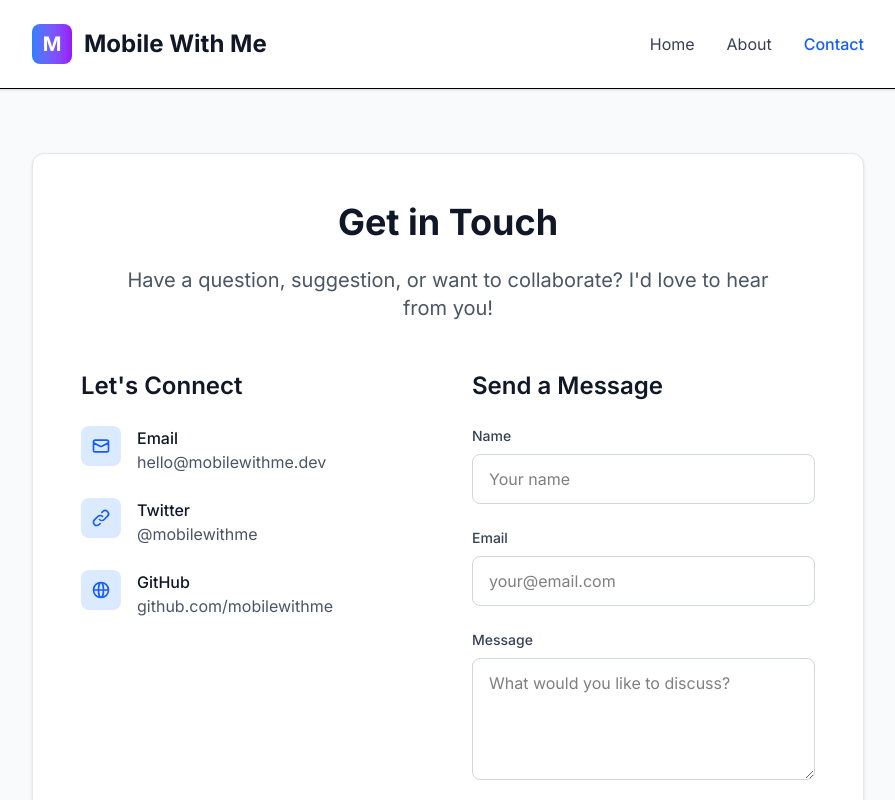
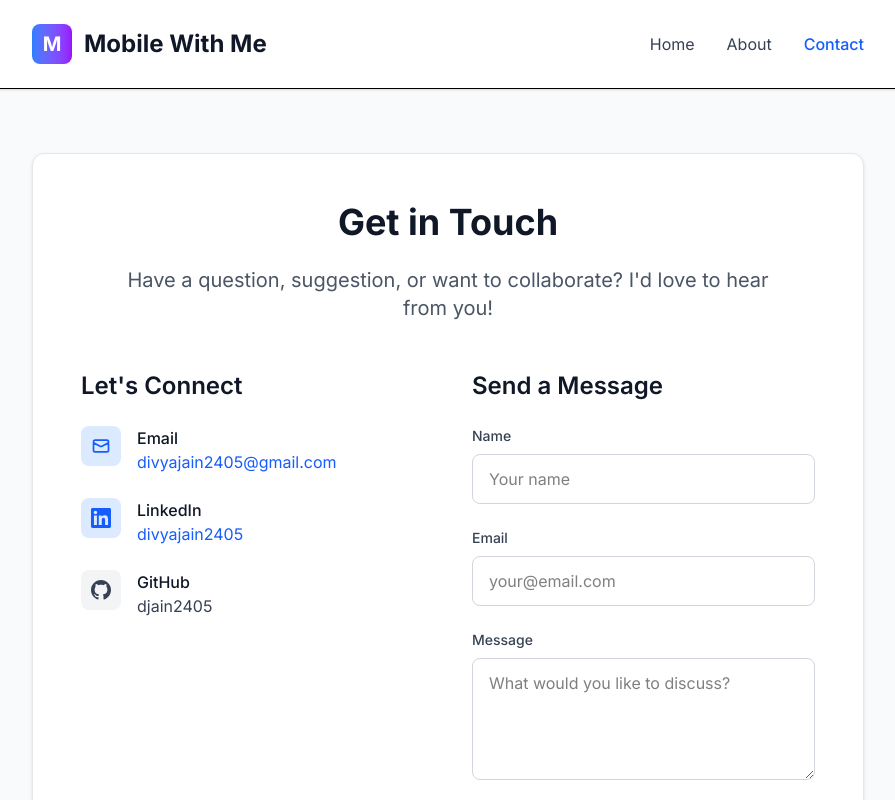
Before and after one commit to djain2405/mobile-with-me-blog, a Next.js app: page /contact in a window 1280 px wide. Shown: the top 800 px of the page, without its empty margins (192-1087 px from the left). Built offline with nearby package versions, Linux system fonts and the light colour scheme.

Commit message:
fix the contact page

```diff
--- a/src/app/contact/page.tsx
+++ b/src/app/contact/page.tsx
@@ -45,31 +45,37 @@
                   </div>
                   <div>
                     <h3 className="font-medium text-gray-900">Email</h3>
-                    <p className="text-gray-600">hello@mobilewithme.dev</p>
+                    <a href="mailto:divyajain2405@gmail.com" className="text-blue-600 hover:text-blue-800 transition-colors">
+                      divyajain2405@gmail.com
+                    </a>
                   </div>
                 </div>
 
                 <div className="flex items-start space-x-4">
                   <div className="w-10 h-10 bg-blue-100 rounded-lg flex items-center justify-center flex-shrink-0">
-                    <svg className="w-5 h-5 text-blue-600" fill="none" stroke="currentColor" viewBox="0 0 24 24">
-                      <path strokeLinecap="round" strokeLinejoin="round" strokeWidth={2} d="M13.828 10.172a4 4 0 00-5.656 0l-4 4a4 4 0 105.656 5.656l1.102-1.101m-.758-4.899a4 4 0 005.656 0l4-4a4 4 0 00-5.656-5.656l-1.1 1.1" />
+                    <svg className="w-5 h-5 text-blue-600" fill="currentColor" viewBox="0 0 24 24">
+                      <path d="M20.447 20.452h-3.554v-5.569c0-1.328-.027-3.037-1.852-3.037-1.853 0-2.136 1.445-2.136 2.939v5.667H9.351V9h3.414v1.561h.046c.477-.9 1.637-1.85 3.37-1.85 3.601 0 4.267 2.37 4.267 5.455v6.286zM5.337 7.433c-1.144 0-2.063-.926-2.063-2.065 0-1.138.92-2.063 2.063-2.063 1.14 0 2.064.925 2.064 2.063 0 1.139-.925 2.065-2.064 2.065zm1.782 13.019H3.555V9h3.564v11.452zM22.225 0H1.771C.792 0 0 .774 0 1.729v20.542C0 23.227.792 24 1.771 24h20.451C23.2 24 24 23.227 24 22.271V1.729C24 .774 23.2 0 22.222 0h.003z"/>
                     </svg>
                   </div>
                   <div>
-                    <h3 className="font-medium text-gray-900">Twitter</h3>
-                    <p className="text-gray-600">@mobilewithme</p>
+                    <h3 className="font-medium text-gray-900">LinkedIn</h3>
+                    <a href="https://www.linkedin.com/in/divyajain2405/" target="_blank" rel="noopener noreferrer" className="text-blue-600 hover:text-blue-800 transition-colors">
+                      divyajain2405
+                    </a>
                   </div>
                 </div>
 
                 <div className="flex items-start space-x-4">
-                  <div className="w-10 h-10 bg-blue-100 rounded-lg flex items-center justify-center flex-shrink-0">
-                    <svg className="w-5 h-5 text-blue-600" fill="none" stroke="currentColor" viewBox="0 0 24 24">
-                      <path strokeLinecap="round" strokeLinejoin="round" strokeWidth={2} d="M21 12a9 9 0 01-9 9m9-9a9 9 0 00-9-9m9 9H3m9 9a9 9 0 01-9-9m9 9c1.657 0 3-4.03 3-9s-1.343-9-3-9m0 18c-1.657 0-3-4.03-3-9s1.343-9 3-9m-9 9a9 9 0 019-9" />
+                  <div className="w-10 h-10 bg-gray-100 rounded-lg flex items-center justify-center flex-shrink-0">
+                    <svg className="w-5 h-5 text-gray-700" fill="currentColor" viewBox="0 0 24 24">
+                      <path d="M12 0c-6.626 0-12 5.373-12 12 0 5.302 3.438 9.8 8.207 11.387.599.111.793-.261.793-.577v-2.234c-3.338.726-4.033-1.416-4.033-1.416-.546-1.387-1.333-1.756-1.333-1.756-1.089-.745.083-.729.083-.729 1.205.084 1.839 1.237 1.839 1.237 1.07 1.834 2.807 1.304 3.492.997.107-.775.418-1.305.762-1.604-2.665-.305-5.467-1.334-5.467-5.931 0-1.311.469-2.381 1.236-3.221-.124-.303-.535-1.524.117-3.176 0 0 1.008-.322 3.301 1.23.957-.266 1.983-.399 3.003-.404 1.02.005 2.047.138 3.006.404 2.291-1.552 3.297-1.23 3.297-1.23.653 1.653.242 2.874.118 3.176.77.84 1.235 1.911 1.235 3.221 0 4.609-2.807 5.624-5.479 5.921.43.372.823 1.102.823 2.222v3.293c0 .319.192.694.801.576 4.765-1.589 8.199-6.086 8.199-11.386 0-6.627-5.373-12-12-12z"/>
                     </svg>
                   </div>
                   <div>
                     <h3 className="font-medium text-gray-900">GitHub</h3>
-                    <p className="text-gray-600">github.com/mobilewithme</p>
+                    <a href="https://github.com/djain2405" target="_blank" rel="noopener noreferrer" className="text-gray-700 hover:text-gray-900 transition-colors">
+                      djain2405
+                    </a>
                   </div>
                 </div>
               </div>
```
